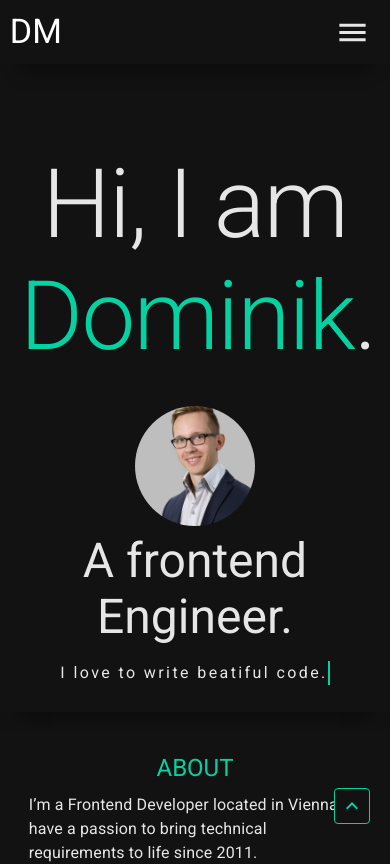
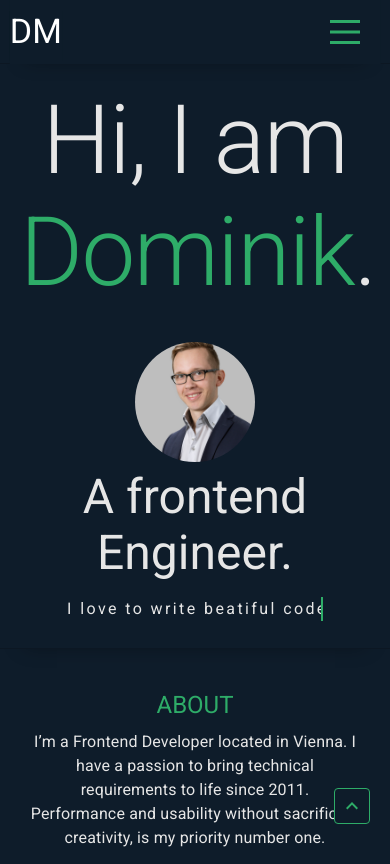
Before and after one commit to DominikMikes/portfolio, a React (Create React App) app: page / in a window 390 px wide. Shown: the top 864 px of the page. Built offline with nearby package versions, Linux system fonts and the light colour scheme; a web font is replaced by a local one.

Commit message:
burger menu, new dark theme

```diff
--- a/public/index.html
+++ b/public/index.html
@@ -2,6 +2,7 @@
 <html lang="en">
   <head>
     <meta charset="utf-8" />
+    <meta name="viewport" content="width=device-width, initial-scale=1.0, maximum-scale=1.0, user-scalable=0">
     <link rel="icon" href="%PUBLIC_URL%/favicon.ico" />
     <meta name="viewport" content="width=device-width, initial-scale=1" />
     <meta name="theme-color" content="#000000" />
--- a/src/App.scss
+++ b/src/App.scss
@@ -24,7 +24,8 @@
   // background: $background-color;
   padding: 20px;
   margin: 20px 0;
-  box-shadow: rgba(0, 0, 0, 0.45) 0px 25px 20px -20px;
+  box-shadow: rgba(0, 0, 0, 0.45) 0px 20px 20px -25px;
+  border-bottom: 1px solid #0000002b;
 
   &.top-container {
     margin-top: 8em;
@@ -37,8 +38,10 @@
   left: 0;
   width: 100%;
   height: 8em;
-  box-shadow: rgba(0, 0, 0, 0.45) 0px 25px 20px -20px;
+  box-shadow: rgba(0, 0, 0, 0.45) 0px 20px 20px -25px;
   z-index: 100;
+
+  border-bottom: 1px solid #0000002b;
 }
 
 section {
@@ -133,4 +136,14 @@ div.anchor {
   .header-container {
     height: 4em;
   }
+
+  .container {
+    &.top-container {
+      margin-top: 4em;
+    }
+  }
+
+  div.anchor {
+    top: -4em;
+  }
 }
--- a/src/components/about/about.tsx
+++ b/src/components/about/about.tsx
@@ -8,11 +8,11 @@ export default class About extends React.Component{
                 <Typography
                     variant="body1"
                     component="div"
-                    align="left">
+                    align="center">
                     I’m a Frontend Developer located in Vienna. I have a passion to bring technical requirements to life since 2011.<br/>
-                    Performance and usability without sacrificing creativity is my priority number one.<br/><br/>
+                    Performance and usability without sacrificing creativity, is my priority number one.<br/><br/>
 
-                    I would describe myself as well-organised, focused on problem solving, attention to detail.<br/>
+                    I would describe myself as well-organised, focused on problem solving, with a special attention to detail person.<br/>
                     After work I do a lot of sports, learning new stuff and play video games.
                 </Typography>
             </div>
--- a/src/components/history/history.scss
+++ b/src/components/history/history.scss
@@ -71,7 +71,7 @@
     cursor: pointer;
     bottom: 0;
     // transform: translateY(-50%);
-    background: #121212;
+    // background: #121212;
 
     & > svg {
         background: transparent;
--- a/src/components/navbar/navbar.scss
+++ b/src/components/navbar/navbar.scss
@@ -9,6 +9,13 @@
   background-color: #111; /* Black*/
   overflow-x: hidden; /* Disable horizontal scroll */
   transition: 0.5s; /* 0.5 second transition effect to slide in the sidenav */
+}
+
+.sidenav ul {
+  position: absolute;
+  top: 50%;
+  left: 50%;
+  transform: translate(-50%, -50%);
 }
 
 /* The navigation menu links */
@@ -60,10 +67,53 @@
 
     .menubtn {
       cursor: pointer;
-      transition: color ;
+      transition: color;
       &:hover {
         color: var(--clr-primary);
       }
+    }
+
+    .menu {
+      z-index: 1000;
+      background-color: transparent;
+      border: none;
+      cursor: pointer;
+      display: flex;
+      padding: 0;
+    }
+    .line {
+      fill: none;
+      stroke: var(--clr-primary);
+      stroke-width: 6;
+      transition: stroke-dasharray 600ms cubic-bezier(0.4, 0, 0.2, 1),
+        stroke-dashoffset 600ms cubic-bezier(0.4, 0, 0.2, 1);
+    }
+    .line1 {
+      stroke-dasharray: 60 207;
+      stroke-width: 6;
+    }
+    .line2 {
+      stroke-dasharray: 60 60;
+      stroke-width: 6;
+    }
+    .line3 {
+      stroke-dasharray: 60 207;
+      stroke-width: 6;
+    }
+    .opened .line1 {
+      stroke-dasharray: 90 207;
+      stroke-dashoffset: -134;
+      stroke-width: 6;
+    }
+    .opened .line2 {
+      stroke-dasharray: 1 60;
+      stroke-dashoffset: -30;
+      stroke-width: 6;
+    }
+    .opened .line3 {
+      stroke-dasharray: 90 207;
+      stroke-dashoffset: -134;
+      stroke-width: 6;
     }
 }
 
--- a/src/components/navbar/sidenav.tsx
+++ b/src/components/navbar/sidenav.tsx
@@ -6,16 +6,28 @@ import menuJson from '@data/menu.json';
 
 export default class SideNav extends React.Component {
     sideNavRef = createRef<HTMLDivElement>()
+    menuRef = createRef<HTMLButtonElement>()
     closeNav () {
+        this.toggleMenuButton();
         let node = this.sideNavRef.current;
         if (node) {
             node.style.width = "0";
         }
     }
-    openNav () {
+    openNav (elem: any) {
+        this.toggleMenuButton();
         let node = this.sideNavRef.current;
         if (node) {
-            node.style.width = "250px";
+            if (elem.currentTarget.classList.contains('opened')) {
+                node.style.width = "250px";
+            } else {
+                node.style.width = "0";
+            }
+        }
+    }
+    toggleMenuButton() {
+        if(this.menuRef.current) {
+            this.menuRef.current.classList.toggle('opened');
         }
     }
     renderList () {
@@ -29,15 +41,14 @@ export default class SideNav extends React.Component {
     }
     render() {
         return (<div className="sidenav-wrapper">
-                <MenuIcon
-                onClick={this.openNav.bind(this)}
-                color="inherit"
-                className="menubtn"
-                fontSize="large"></MenuIcon>
+                <button ref={this.menuRef} className="menu" onClick={this.openNav.bind(this)}>
+                    <svg width="50" height="50" viewBox="0 0 100 100">
+                        <path className="line line1" d="M 20,29.000046 H 80.000231 C 80.000231,29.000046 94.498839,28.817352 94.532987,66.711331 94.543142,77.980673 90.966081,81.670246 85.259173,81.668997 79.552261,81.667751 75.000211,74.999942 75.000211,74.999942 L 25.000021,25.000058" />
+                        <path className="line line2" d="M 20,50 H 80" />
+                        <path className="line line3" d="M 20,70.999954 H 80.000231 C 80.000231,70.999954 94.498839,71.182648 94.532987,33.288669 94.543142,22.019327 90.966081,18.329754 85.259173,18.331003 79.552261,18.332249 75.000211,25.000058 75.000211,25.000058 L 25.000021,74.999942" />
+                    </svg>
+                </button>
                 <div ref={this.sideNavRef} className="sidenav">
-                    <div className="closebtn" onClick={this.closeNav.bind(this)}>
-                    <CloseIcon fontSize="large"></CloseIcon>
-                    </div>
                     <ul>
                         {this.renderList()}
                     </ul>
--- a/src/components/skill/skill.tsx
+++ b/src/components/skill/skill.tsx
@@ -10,7 +10,7 @@ export default  class Skill extends React.Component<{}> {
     render() {
         const renderSkills = [];
         for (const [key, value] of Object.entries(skillsJson)) {
-            renderSkills.push(<div key={key} className="skill-headline">{key}</div>);
+            // renderSkills.push(<div key={key} className="skill-headline">{key}</div>);
             renderSkills.push(value.map((skill: ISkill, index: number) => {
                     return <div key={index} className="skill">
                         <Card sx={{ flex: 1, marginBottom: 1 }}>
--- a/src/index.js
+++ b/src/index.js
@@ -13,7 +13,11 @@ import '@fontsource/roboto/700.css';
 
 import { createTheme, ThemeProvider, CssBaseline } from '@mui/material';
 
-const theme = createTheme({
+// background #0e1c2a
+// card #182b3c
+// primary #2eac68
+
+/*
   palette: {
     mode: 'dark',
     primary: {
@@ -21,6 +25,25 @@ const theme = createTheme({
     },
     secondary: {
       main: '#e2585b',
+    },
+    text: {
+      primary: '#e6e6e6',
+    }
+  },
+*/
+
+const theme = createTheme({
+  palette: {
+    mode: 'dark',
+    primary: {
+      main: '#2eac68',
+    },
+    secondary: {
+      main: '#315e8c',
+    },
+    background: {
+      default: '#0e1c2a',
+      paper: '#182b3c',
     },
     text: {
       primary: '#e6e6e6',
--- a/src/styles/colors.scss
+++ b/src/styles/colors.scss
@@ -25,7 +25,7 @@
 // $background-color: #1B2836;
 // $white: #FFFFFF;
 
-.dark {
+.dark2 {
   --clr-bg: #23283e;
   --clr-bg-alt: #2a2f4c;
   --clr-fg: #bdbddd;
@@ -35,3 +35,16 @@
   --shadow: rgba(0, 0, 0, 0.16) 0px 10px 36px 0px,
     rgba(0, 0, 0, 0.06) 0px 0px 0px 1px;
 }
+// background #0e1c2a
+// card #182b3c
+// primary #2eac68
+.dark {
+  --clr-bg: #0e1c2a;
+  --clr-bg-alt: #182b3c;
+  --clr-fg: #bdbddd;
+  --clr-fg-alt: #cdcdff;
+  --clr-primary: #2eac68;
+  --clr-secondary: #315e8c;
+  --shadow: rgba(0, 0, 0, 0.16) 0px 10px 36px 0px,
+    rgba(0, 0, 0, 0.06) 0px 0px 0px 1px;
+}
```
